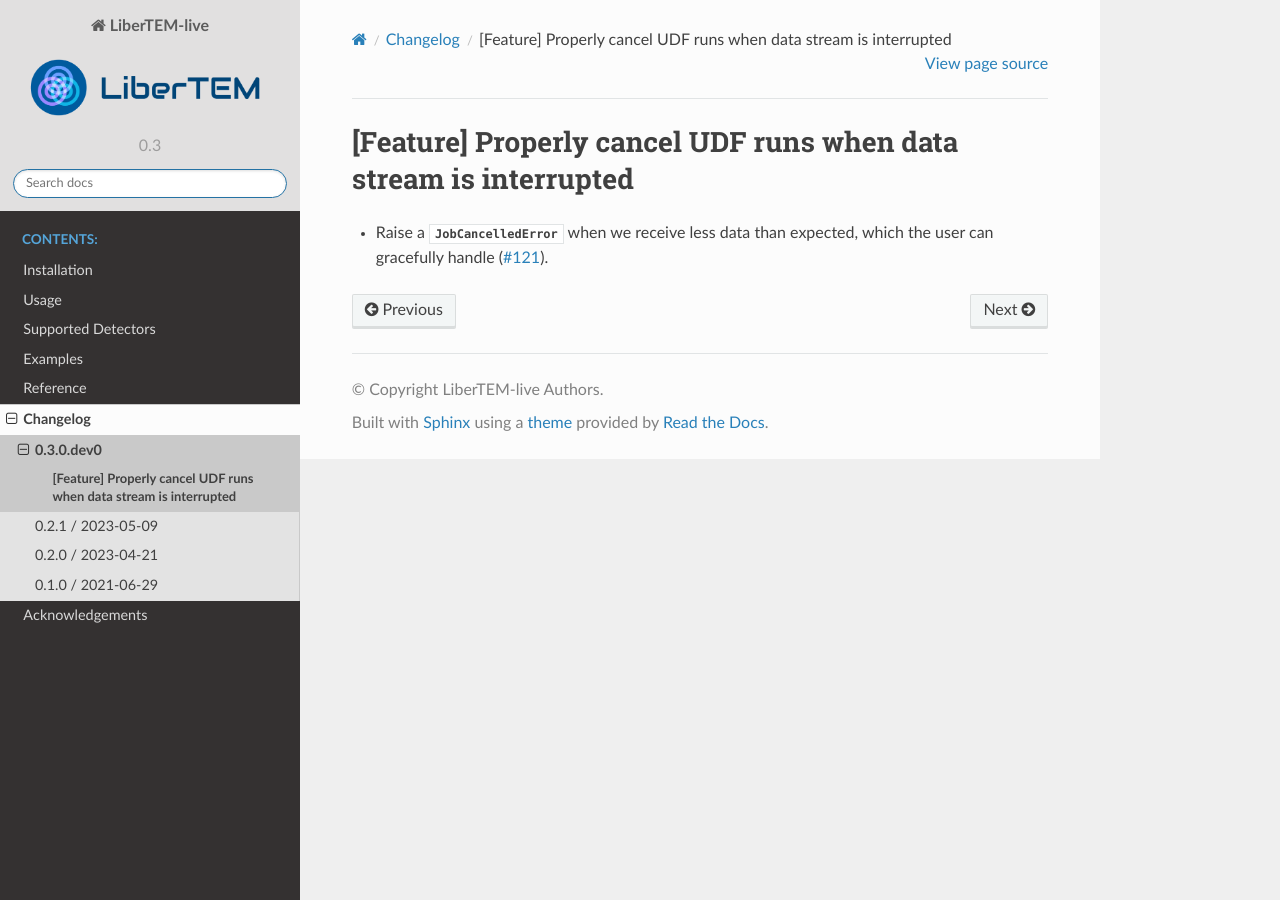
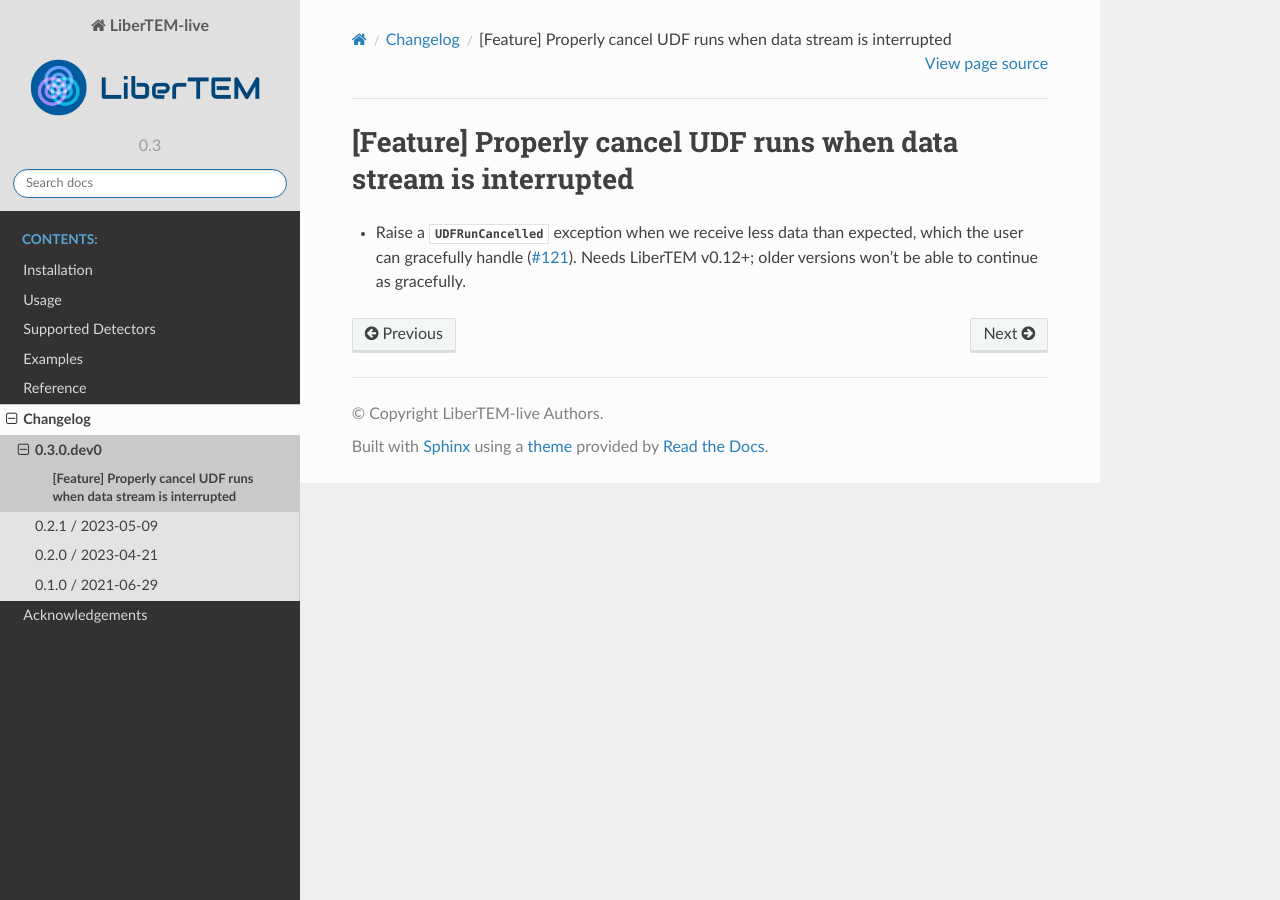
Before and after one commit to LiberTEM/LiberTEM-live, a Sphinx documentation site: the page built from docs/source/changelog/features/udf-cancellation.rst, in a window 1280 px wide. Built offline with Sphinx 7.4.7 and the Read the Docs theme 2.0.0, drawn with Linux system fonts in a browser that asks for light colours; pages that are not in the unit, such as notebooks, are missing from menus.

Commit message:
Clarify changelog; thx @uellue!

```diff
--- a/docs/source/changelog/features/udf-cancellation.rst
+++ b/docs/source/changelog/features/udf-cancellation.rst
@@ -1,6 +1,7 @@
 [Feature] Properly cancel UDF runs when data stream is interrupted
 ==================================================================
 
-* Raise a :class:`~libertem.common.executor.JobCancelledError`
+* Raise a :class:`~libertem.exceptions.UDFRunCancelled` exception
   when we receive less data than expected, which the user can
-  gracefully handle (:pr:`121`).
+  gracefully handle (:pr:`121`). Needs LiberTEM v0.12+; older versions
+  won't be able to continue as gracefully.
```
